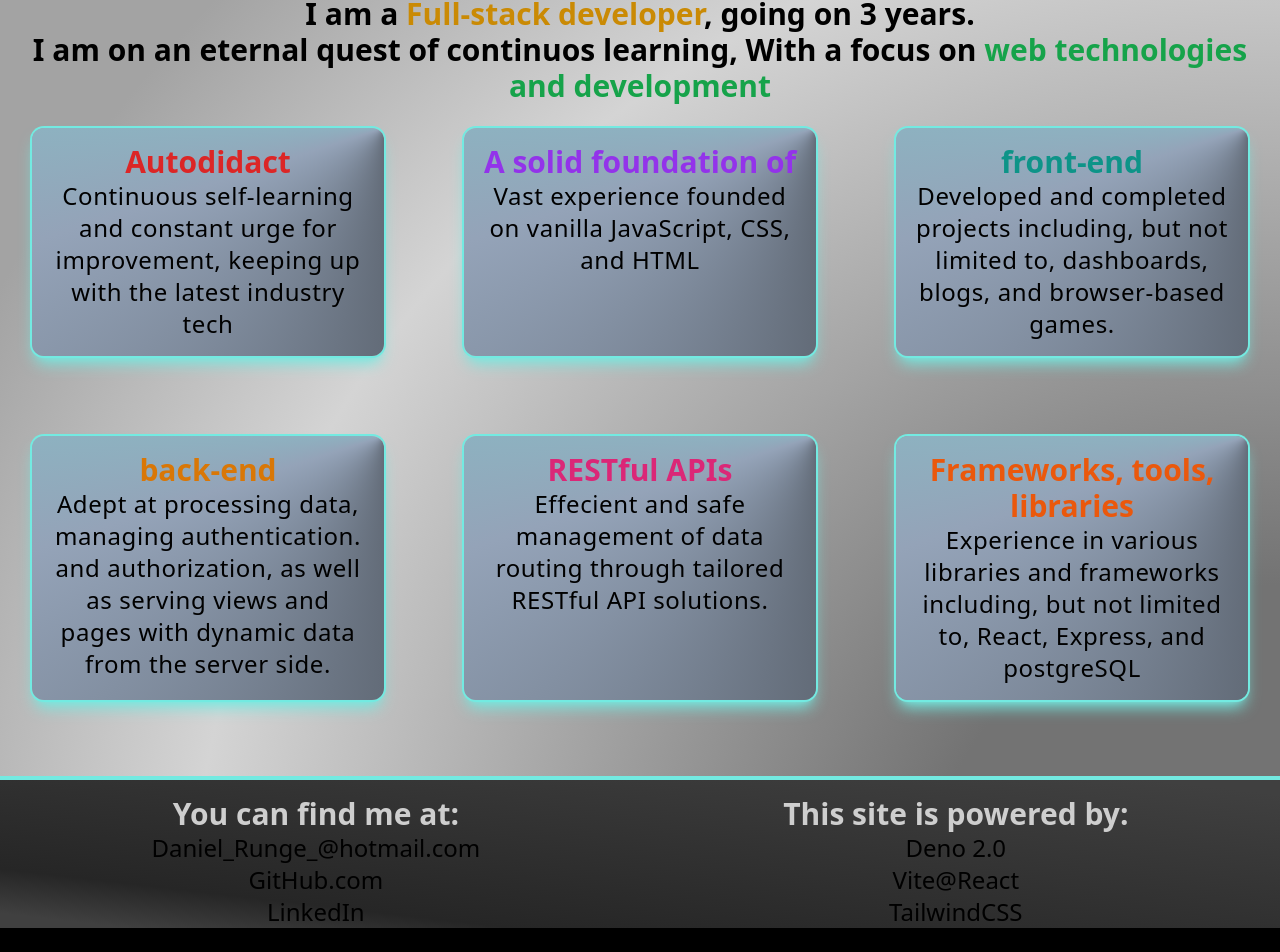
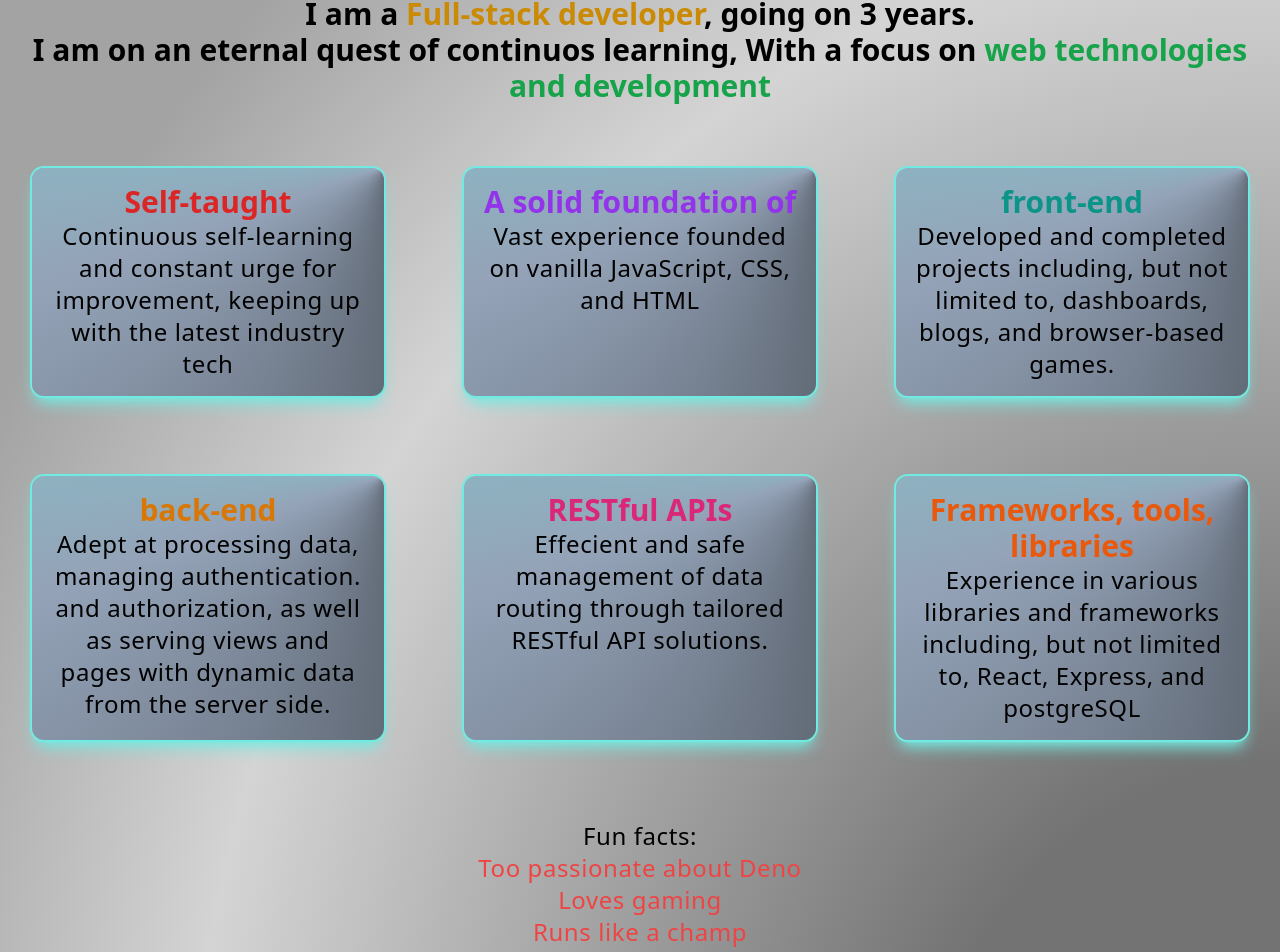
Before and after one commit to DanishKodeMonkey/DKM-website, a React (Vite) app: page /about in a window 1280 px wide. Shown: the part 284-1236 px from the top of the page. Before the commit the page ends 1212 px from the top, so only its background shows below. Built offline with nearby package versions, Linux system fonts and the light colour scheme.

Commit message:
Various adjustments to contents

```diff
--- a/src/components/RepositoryCard.tsx
+++ b/src/components/RepositoryCard.tsx
@@ -11,6 +11,9 @@ const RepositoryCard: React.FC<RepoCardProps> = ({ repo }) => (
       <div className="flex justify-between">
         <div className="w-1/2">
           <h2 className="card-title">{repo.name}</h2>
+          <p className=" text-sm card-description">
+            {repo.description || "No description available"}
+          </p>
         </div>
         <div className="repo-preview ring-2 flex items-center justify-center w-1/2">
           {repo.preview_image
@@ -24,16 +27,6 @@ const RepositoryCard: React.FC<RepoCardProps> = ({ repo }) => (
             : <p className="text-base">No Preview Available</p>}
         </div>
       </div>
-      <p className="card-date">
-        Created at: {new Date(repo.created_at).toLocaleDateString()}
-      </p>
-      <p className="card-date">
-        Updated at: {new Date(repo.updated_at).toLocaleDateString()}
-      </p>
-
-      <p className="card-description">
-        {repo.description || "No description available"}
-      </p>
     </div>
     <a
       href={repo.html_url}
--- a/src/pages/About.tsx
+++ b/src/pages/About.tsx
@@ -1,27 +1,27 @@
 import _React from "react";
-// @ts-ignore: Deno hates images
-import DKM from "../public/assets/mm12sSNz.jpg";
 
 export default function About() {
   return (
     <div className="text-center py-10">
+      <div className="huskat">
         <h3>
           Hello! 👋 <br />
           My name is <span className="highlight-blue">Daniel</span>
         </h3>
         <h4>
           I am a{"  "}
-        <span className="highlight-yellow">Full-stack developer</span>, going on
-        3 years. <br />{" "}
+          <span className="highlight-yellow">Full-stack developer</span>, going
+          on 3 years. <br />{" "}
           I am on an eternal quest of continuos learning, With a focus on{"  "}
           <span className="highlight-green">
             web technologies and development
           </span>
         </h4>
+      </div>
       <br />
       <div className="grid-layout gap-20">
         <div className="card about-me">
-          <h4 className="highlight-red">Autodidact</h4>
+          <h4 className="highlight-red">Self-taught</h4>
           <p>
             Continuous self-learning and constant urge for improvement, keeping
             up with the latest industry tech
@@ -63,7 +63,17 @@ export default function About() {
             limited to, React, Express, and postgreSQL
           </p>
         </div>
+
       </div>
+      <p className="w-1/2 mx-auto mt-20">
+        Fun facts:
+        <ul className="text-red-500">
+          <li>Too passionate about Deno</li>
+          <li>Loves gaming</li>
+          <li>Runs like a champ</li>
+          <li></li>
+        </ul>
+      </p>
     </div>
   );
 }
--- a/src/pages/Index.tsx
+++ b/src/pages/Index.tsx
@@ -47,29 +47,10 @@ export default function Index() {
           <span className=" font-bold highlight-purple">learning</span>{" "}
           new things!
         </p>
+
         <TechScroller />
-      </div>
-      <div className="container">
-        <h3>
-          Have a look at what people think of this site!
-        </h3>
-        <p>
-          Click the comments to see some details!
-        </p>
-        <div className="flex flex-col gap-5 my-4">
-          {comments.map((comment: Comment) => {
-            return (
-              <div className="card" key={comment.id}>
-                <Link
-                  to={`/comments/${comment.id}`}
-                  className="comment"
-                >
-                  {comment.name}: {comment.message}
-                </Link>
-              </div>
-            );
-          })}
-        </div>
+
+
       </div>
     </>
   );
--- a/src/pages/Portfolio.tsx
+++ b/src/pages/Portfolio.tsx
@@ -3,6 +3,16 @@ import { Repo } from "../types.ts";
 import { useLoading } from "../contexts/LoadingContext.tsx";
 import RepositoryCard from "../components/RepositoryCard.tsx";
 
+/* HUSKAT
+
+Replace "previous next" buttons with "load more" and append
+list of repos with more repos
+
+MORE REPOS
+
+
+
+*/
 const Portfolio: React.FC = () => {
   const [featuredRepos, setFeaturedRepos] = useState<Repo[]>([]);
   const [repos, setRepos] = useState<Repo[]>([]);
@@ -91,7 +101,7 @@ const Portfolio: React.FC = () => {
           </h2>
         </div>
         <div>
-          <h2>Featured Projects</h2>
+          <h2 className="pb-5">Featured Projects</h2>
           <div className="repos-container">
             {featuredRepos.map((repo: Repo) => (
               <RepositoryCard key={repo.id} repo={repo} />
@@ -99,7 +109,7 @@ const Portfolio: React.FC = () => {
           </div>
         </div>
         <div>
-          <h2>All my repos</h2>
+          <h2 className="pb-5">All my repos</h2>
           <div className="repos-container">
             {isLoading ? <p>Loading...</p> : (
               repos.map((repo: Repo) => (
```
Lines whose indentation alone changed are shown as unchanged.
